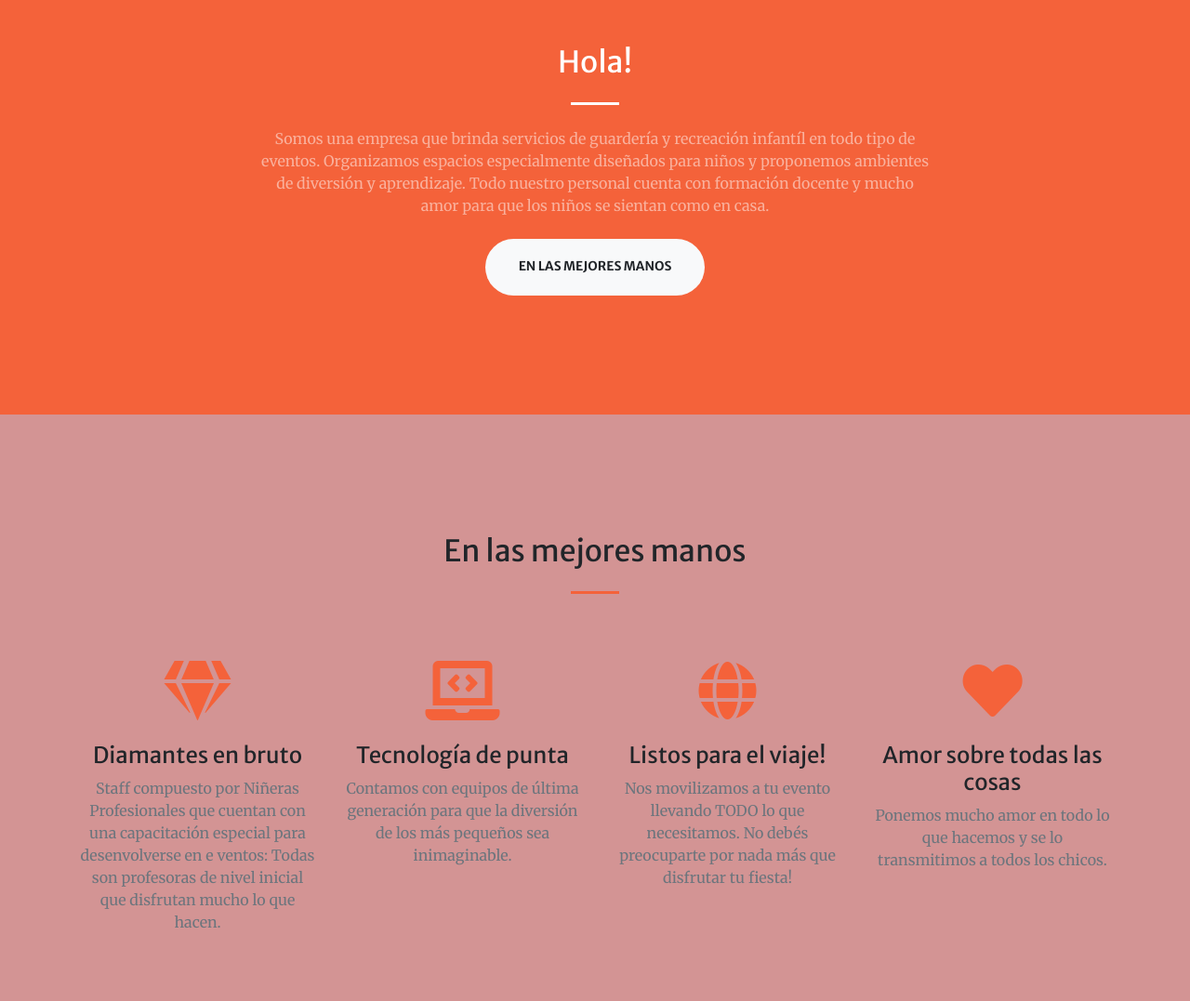
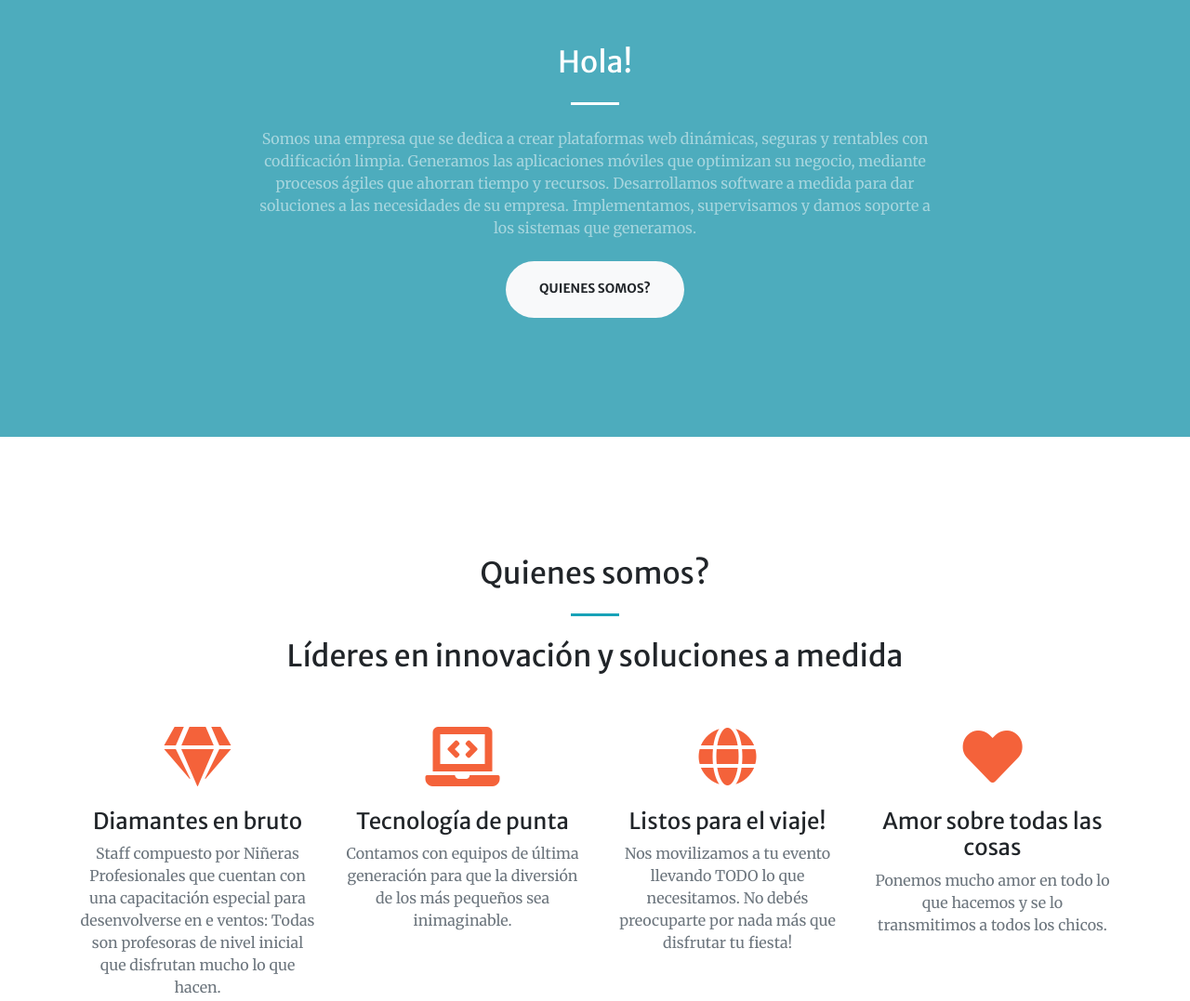
Before and after one commit to iFaca/InnovisTec, a website with bundled scripts: page index.html in a window 1280 px wide. Shown: the part 880-1957 px from the top of the page at 93% size. Built offline with nearby package versions, Linux system fonts and the light colour scheme.

Commit message:
modificados colores y primera parte de la vista

```diff
--- /dev/null
+++ b/img/code.txt
@@ -0,0 +1,2 @@
+<link rel="icon" type="image/png" href="favicon-32x32.png" sizes="32x32" />
+<link rel="icon" type="image/png" href="favicon-16x16.png" sizes="16x16" />
--- a/index.html
+++ b/index.html
@@ -21,10 +21,12 @@
   <link href="vendor/magnific-popup/magnific-popup.css" rel="stylesheet">
 
   <!-- Theme CSS - Includes Bootstrap -->
-  <link href="css/creative.min.css" rel="stylesheet">
+  <link href="css/creative.css" rel="stylesheet">
 
   <!-- ico-->
-  <link href="img/Innovis.ico" rel="shortcut icon" />
+  <link rel="icon" type="image/png" href="img/favicon-16x16.png" sizes="16x16">
+<link rel="icon" type="image/png" href="img/favicon-32x32.png" sizes="32x32">
+<link rel="icon" type="image/png" href="img/Innovis-soluciones-tec--removebg-preview.png" sizes="96x96">
 
 </head>
 
@@ -43,7 +45,7 @@
             <a class="nav-link js-scroll-trigger" href="#about">Inicio</a>
           </li>
           <li class="nav-item">
-            <a class="nav-link js-scroll-trigger" href="#services">En las mejores manos</a>
+            <a class="nav-link js-scroll-trigger" href="#services">Nosotros</a>
           </li>
           <li class="nav-item">
             <a class="nav-link js-scroll-trigger" href="#portfolio">Servicios</a>
@@ -62,7 +64,8 @@
       <div class="row h-100 align-items-center justify-content-center text-center">
         <div class="col-lg-10 align-self-end">
          <!-- <h1 class="text-uppercase text-white font-weight-bold">Picapinos</h1>-->
-         <img class="center-block" src="img/Innovis-removebg-preview.png" width="350" height="350">
+         <img class="center-block" src="img/Innovis1.png" width="350" height="350">
+         <p class="text-white-75 font-weight-light mb-5">Soluciones tec</p>
           <hr class="divider my-4">
         </div>
         <div class="col-lg-8 align-self-baseline">
@@ -80,12 +83,11 @@
         <div class="col-lg-8 text-center">
           <h2 class="text-white mt-0">Hola!</h2>
           <hr class="divider light my-4">
-          <p class="text-white-50 mb-4">Somos una empresa que brinda servicios de guardería y recreación
-            infantíl en todo tipo de eventos. Organizamos espacios especialmente diseñados para
-            niños y proponemos ambientes de diversión y aprendizaje.
-            Todo nuestro personal cuenta con formación docente y mucho amor para que los niños se sientan
-            como en casa.</p>
-          <a class="btn btn-light btn-xl js-scroll-trigger" href="#services">En las mejores manos</a>
+          <p class="text-white-50 mb-4">Somos una empresa que se dedica a crear plataformas web dinámicas, seguras y rentables con codificación limpia. Generamos las aplicaciones móviles que
+            optimizan su negocio, mediante procesos ágiles que ahorran tiempo y recursos. Desarrollamos software a medida para dar soluciones a las necesidades de su empresa.
+            Implementamos, supervisamos y damos soporte a los sistemas que generamos.
+          </p>
+          <a class="btn btn-light btn-xl js-scroll-trigger" href="#services">Quienes somos?</a>
         </div>
       </div>
     </div>
@@ -94,8 +96,9 @@
   <!-- Services Section -->
   <section class="page-section" id="services">
     <div class="container">
-      <h2 class="text-center mt-0">En las mejores manos</h2>
+      <h2 class="text-center mt-0">Quienes somos?</h2>
       <hr class="divider my-4">
+      <h2 class="text-center mt-0">Líderes en innovación y soluciones a medida</h2>
       <div class="row">
         <div class="col-lg-3 col-md-6 text-center">
           <div class="mt-5">
--- a/scss/_variables.scss
+++ b/scss/_variables.scss
@@ -5,6 +5,7 @@
 // Set a custom color
 $orange: #f4623a !default;
 $brown: #5c4d42 !default;
+$cyan: #17a2b8 !default;
 
 // Set primary color to orange
 $primary: $orange !default;
```
Also changed, not shown: css/creative.css, css/creative.min.css, img/Innovis soluciones tec .png (added), img/Innovis-soluciones-tec--removebg-preview.png (added), img/Innovis1.png (added), img/favicon-16x16.png (added), img/favicon-32x32.png (added), img/favicon.ico (added), img/portfolio/bg-masthead.jpg (deleted), img/portfolio/thumbnails/bg-masthead.jpg (added), 2 other files.
